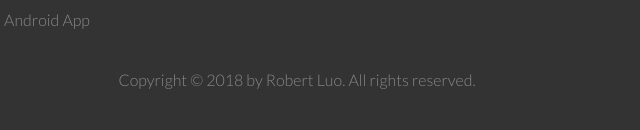
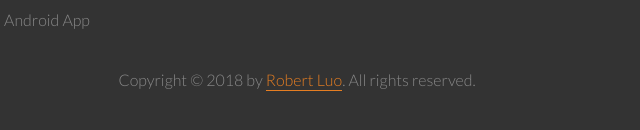
Before and after one commit to robertxluo/omnifood, a plain HTML site: page index.html in a window 1280 px wide. Shown: the part 5309-5439 px from the top of the page, 343-983 px from the left. Drawn offline with nearby package versions, Linux system fonts and the light colour scheme; files whose address does not match are found by name.

Commit message:
Add anchor tag at bottom of page to personal website

```diff
--- a/index.html
+++ b/index.html
@@ -386,7 +386,7 @@
             </div>
             <div class="row">
                 <p>
-                    Copyright &copy; 2018 by Robert Luo. All rights reserved.
+                    Copyright &copy; 2018 by <a href="https://robertluo.net" target="_blank">Robert Luo</a>. All rights reserved.
                 </p>
             </div>
         </footer>
```
